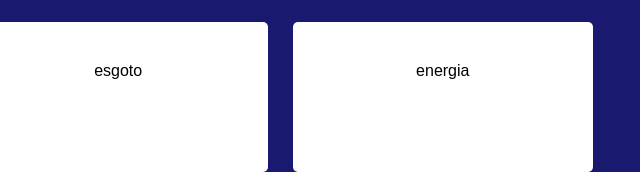
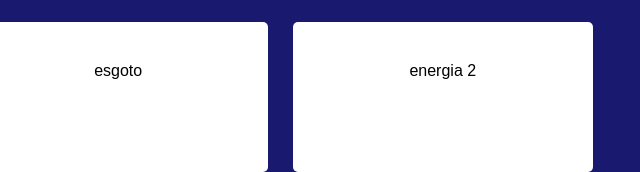
Before and after one commit to eliasjunniior/Dash_Pi2, a plain HTML site: page dashboard_Pi2/index.html in a window 1280 px wide. Shown: the part 832-1004 px from the top of the page, 381-1021 px from the left. Drawn offline with Linux system fonts and the light colour scheme.

Commit message:
Teste1 erro

```diff
--- a/dashboard_Pi2/index.html
+++ b/dashboard_Pi2/index.html
@@ -56,7 +56,7 @@
     <div class="dashBoard-grafico">
         <div id="grafico1">agua</div>
         <div id="grafico2">esgoto</div>
-        <div id="grafico2">energia</div>
+        <div id="grafico2">energia 2</div>
     </div>
 </body>
 </html>
```
